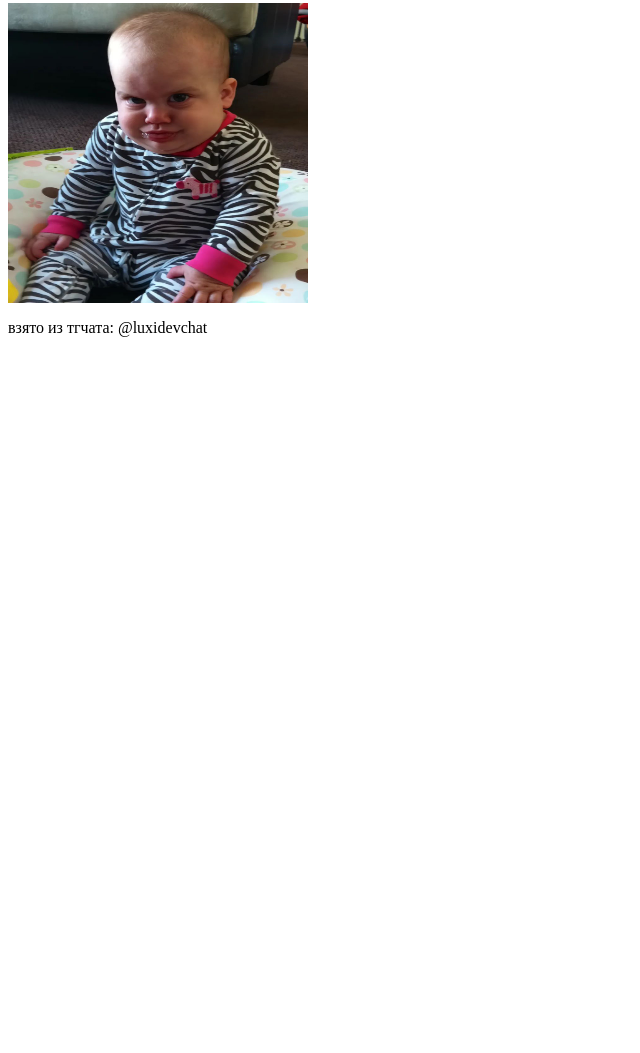
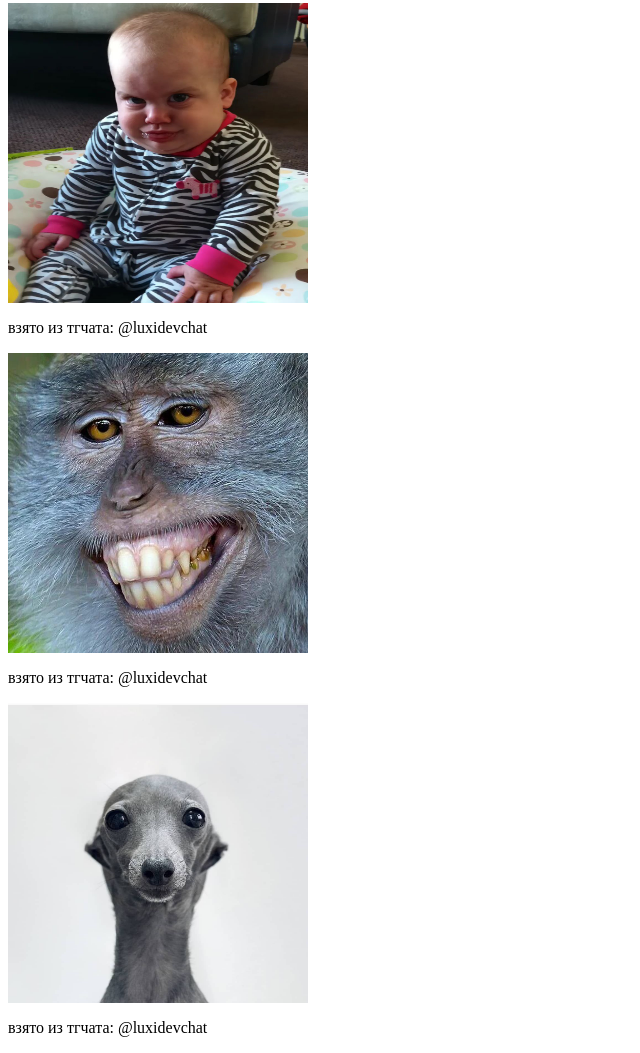
Before and after one commit to chelik10228/chelik10228.github.io, a plain HTML site: page index.html in a window 1280 px wide. Shown: the part 2197-3250 px from the top of the page, without its empty margins (0-640 px from the left). Before the commit the page ends 2550 px from the top, so only its background shows below. Drawn offline with Linux system fonts and the light colour scheme.

Commit message:
add 2 photos

```diff
--- a/index.html
+++ b/index.html
@@ -17,5 +17,9 @@
       <p>взято из тгчата: @luxidevchat</p>
       <img src="7novost.png" width="300" height="300">
       <p>взято из тгчата: @luxidevchat</p>
+      <img src="8novost.png" width="300" height="300">
+      <p>взято из тгчата: @luxidevchat</p>
+      <img src="9novost.png" width="300" height="300">
+      <p>взято из тгчата: @luxidevchat</p>
     </body>
   </html>
```
Also changed, not shown: 8novost.png (added), 9novost.png (added).
